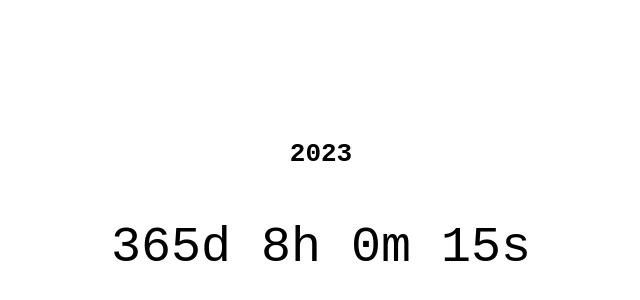
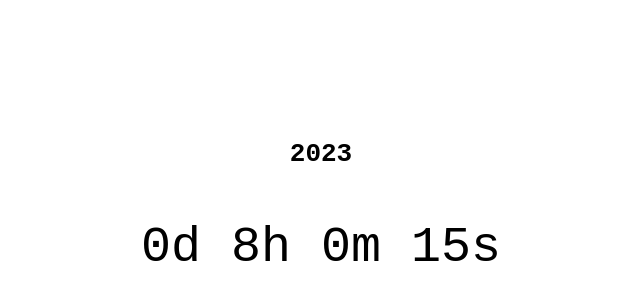
Before and after one commit to Bananonz/2022-countdown, a website: page index.html in a window 1280 px wide. Shown: the part 104-404 px from the top of the page, without its empty margins (327-967 px from the left). Drawn offline with Linux system fonts and the light colour scheme.

Commit message:
Update index.html
 i forgor

```diff
--- a/index.html
+++ b/index.html
@@ -3,13 +3,13 @@
   <head>
     <title>2022</title>
     <link rel="stylesheet" href="style.css">
-    <meta property="og:title" content="2023 Countdown">
+    <meta property="og:title" content="2022 Countdown">
   </head>
   <body>
     <h1>2023</h1>
     <p id="time" class="time"></p>
     <script type="text/javascript">
-      var countDownDate = new Date("Jan 1, 2023 00:00").getTime();
+      var countDownDate = new Date("Jan 1, 2022 00:00").getTime();
       var x = setInterval(function() {
         var now = new Date().getTime();
         var distance = countDownDate - now;
```
